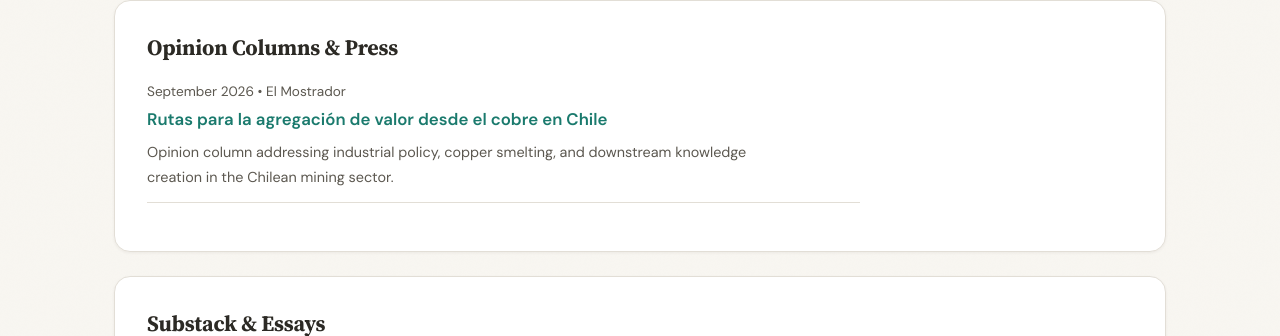
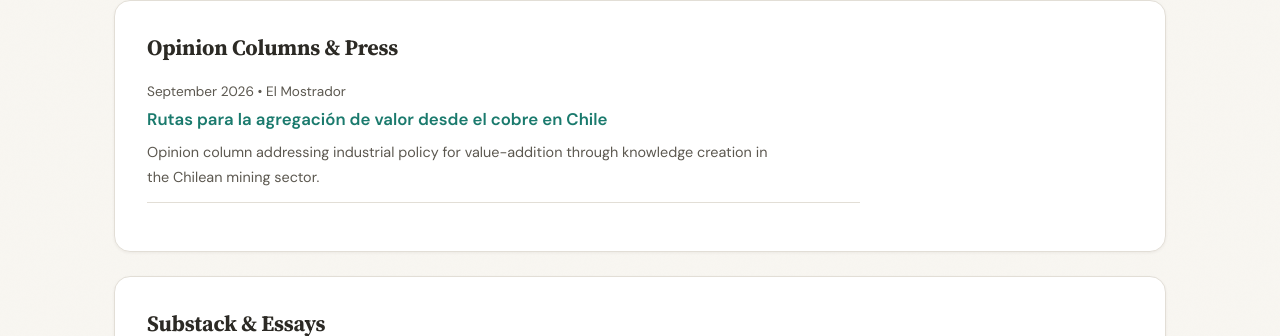
Before and after one commit to igodoymerello/igodoymerello.github.io, a Jekyll site: the page built from _pages/media.md, in a window 1280 px wide. Shown: the part 285-621 px from the top of the page. Built offline with Jekyll 4.4.1, drawn with Linux system fonts in a browser that asks for light colours.

Commit message:
media.md

```diff
--- a/_pages/media.md
+++ b/_pages/media.md
@@ -13,11 +13,11 @@ Articles, op-eds, policy commentary, and informal writing on economic policy, en
   <ul style="list-style: none; padding-left: 0;">
     <li style="margin-bottom: var(--space-4); border-bottom: 1px solid var(--border-color); padding-bottom: var(--space-3);">
       <span style="font-size: 0.85rem; color: var(--text-secondary);">September 2026 &bull; El Mostrador</span><br>
-      <a href="https://www.elmostrador.cl" target="_blank" rel="noopener noreferrer" style="font-weight: 600; font-size: 1.05rem;">
+      <a href="https://www.elmostrador.cl/noticias/opinion/columnas/2026/09/28/mas-valor-desde-el-cobre/" target="_blank" rel="noopener noreferrer" style="font-weight: 600; font-size: 1.05rem;">
         Rutas para la agregación de valor desde el cobre en Chile
       </a>
       <p style="margin: 0.3rem 0 0 0; color: var(--text-secondary); font-size: 0.9rem;">
-        Opinion column addressing industrial policy, copper smelting, and downstream knowledge creation in the Chilean mining sector.
+        Opinion column addressing industrial policy for value-addition through knowledge creation in the Chilean mining sector.
       </p>
     </li>
   </ul>
```
